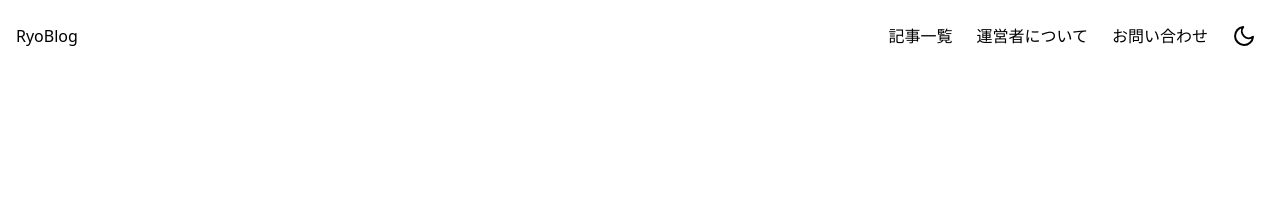
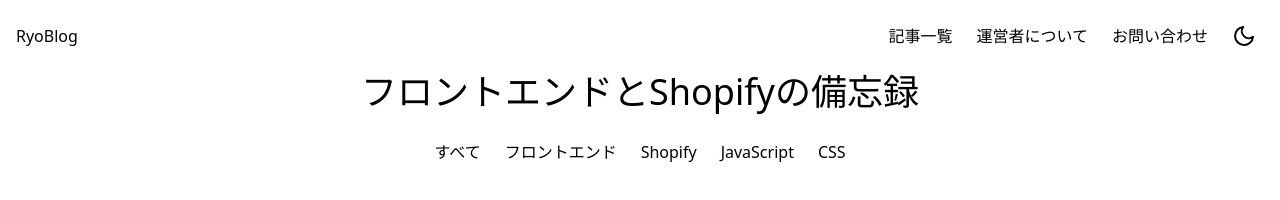
Before and after one commit to ryoma-abe/RyoBlog3, an Astro site: page / in a window 1280 px wide. Built offline with nearby package versions, Linux system fonts and the light colour scheme; Astro itself is replaced by a stand-in of ours.

Commit message:
レイアウトファイルにコンテナを追加し、インデックスページにカテゴリボタンコンポーネントを導入。これにより、ページの構造が整備され、コンポーネントの再利用性が向上。

```diff
--- /dev/null
+++ b/src/components/CategoryButton.astro
@@ -0,0 +1,25 @@
+---
+// カテゴリーデータを取得する（実際のデータ取得方法に合わせて調整してください）
+const categories = [
+  { id: "all", name: "すべて" },
+  { id: "frontend", name: "フロントエンド" },
+  { id: "shopify", name: "Shopify" },
+  { id: "javascript", name: "JavaScript" },
+  { id: "css", name: "CSS" },
+];
+---
+
+<div class="w-fit mx-auto">
+  <h1 class="text-center text-4xl">フロントエンドとShopifyの備忘録</h1>
+  <ul class="flex flex-wrap gap-2 w-fit mx-auto mt-5">
+    {
+      categories.map((category) => (
+        <li>
+          <button class="p-2 cursor-pointer hover:border-b">
+            {category.name}
+          </button>
+        </li>
+      ))
+    }
+  </ul>
+</div>
--- a/src/layouts/Layout.astro
+++ b/src/layouts/Layout.astro
@@ -29,7 +29,9 @@
   </head>
   <body class="bg-primary text-primary">
     <main>
-      <slot />
+      <div class="container mx-auto">
+        <slot />
+      </div>
     </main>
   </body>
 </html>
--- a/src/pages/index.astro
+++ b/src/pages/index.astro
@@ -2,8 +2,10 @@
 import Layout from "../layouts/Layout.astro";
 import Header from "../components/Header.astro";
 import "../styles/global.css";
+import CategoryButton from "../components/CategoryButton.astro";
 ---
 
 <Layout>
   <Header />
+  <CategoryButton/>
 </Layout>
```
